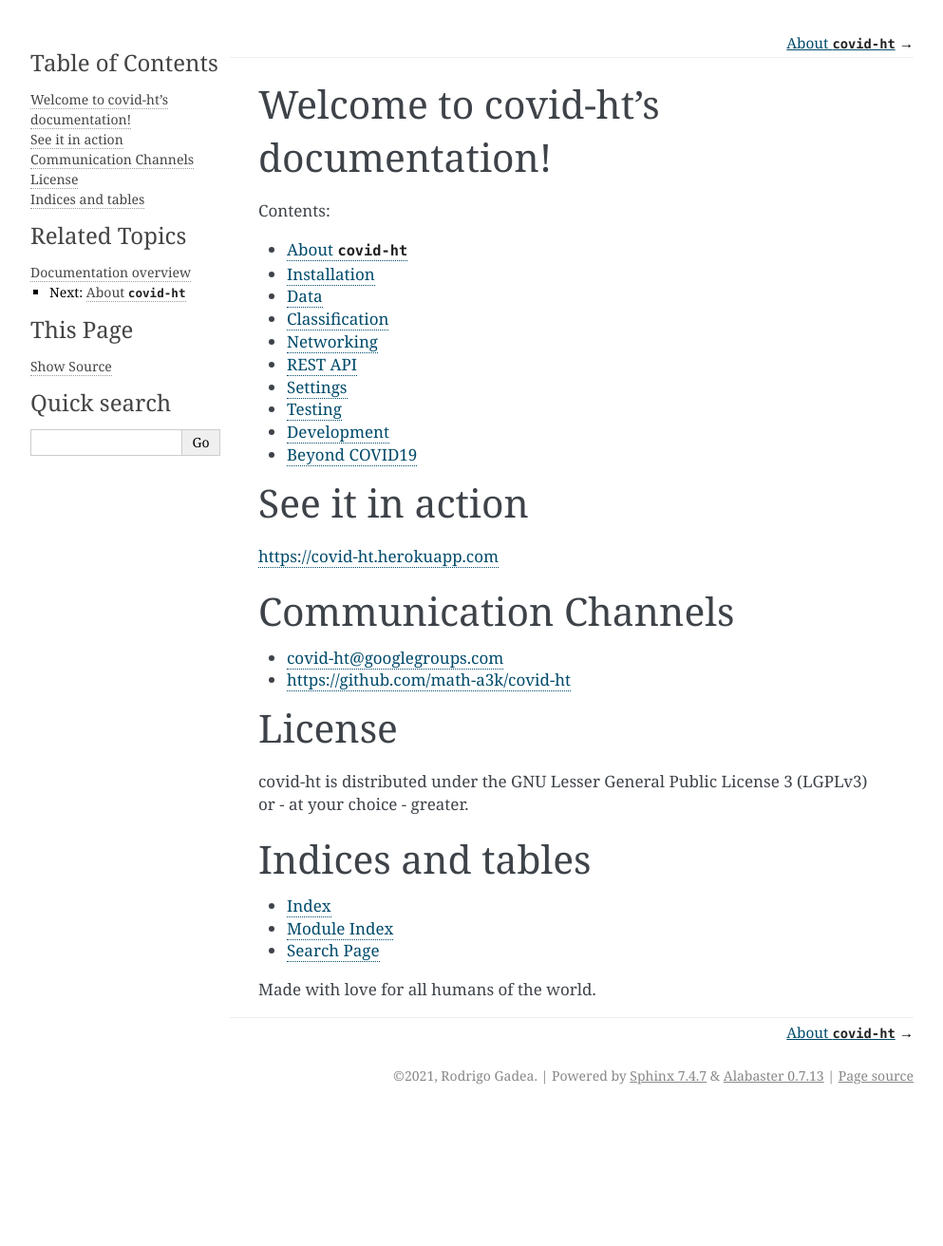
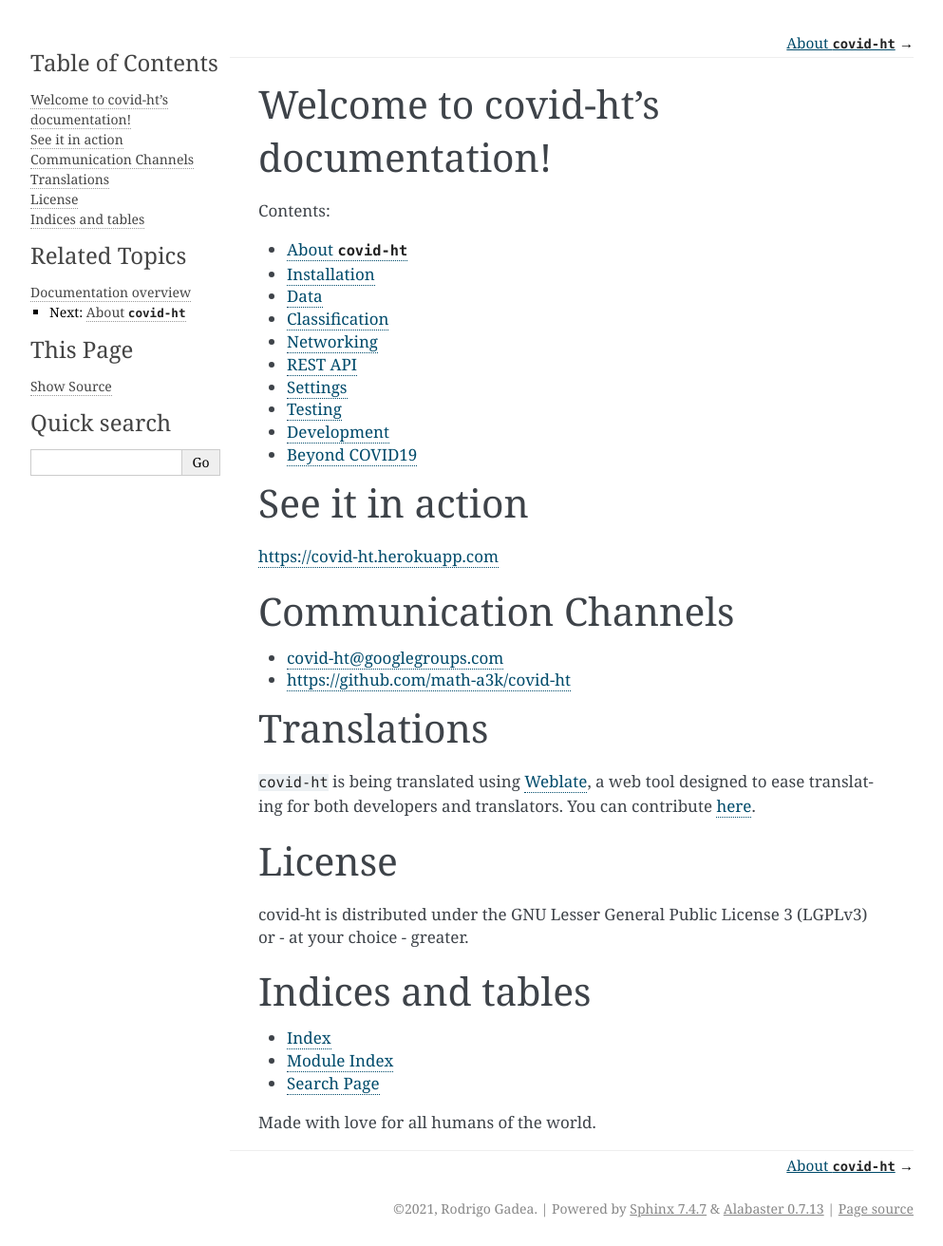
Before and after one commit to math-a3k/covid-ht, a Sphinx documentation site: the page built from docs/index.rst, in a window 1280 px wide. Shown: the whole page at 95% size, without its empty margins (148-1141 px from the left). Built offline with Sphinx 7.4.7, drawn with Linux system fonts in a browser that asks for light colours; before the commit the page ends 1172 px from its top, so only the background shows below that.

Commit message:
Documentation (Add Translations to Index)

```diff
--- a/docs/index.rst
+++ b/docs/index.rst
@@ -30,6 +30,11 @@
 * covid-ht@googlegroups.com
 * https://github.com/math-a3k/covid-ht
 
+Translations
+============
+
+``covid-ht`` is being translated using `Weblate <https://weblate.org/>`_, a web tool designed to ease translating for both developers and translators. You can contribute `here <https://hosted.weblate.org/engage/covid-ht/>`_.
+
 License
 =======
 
```
